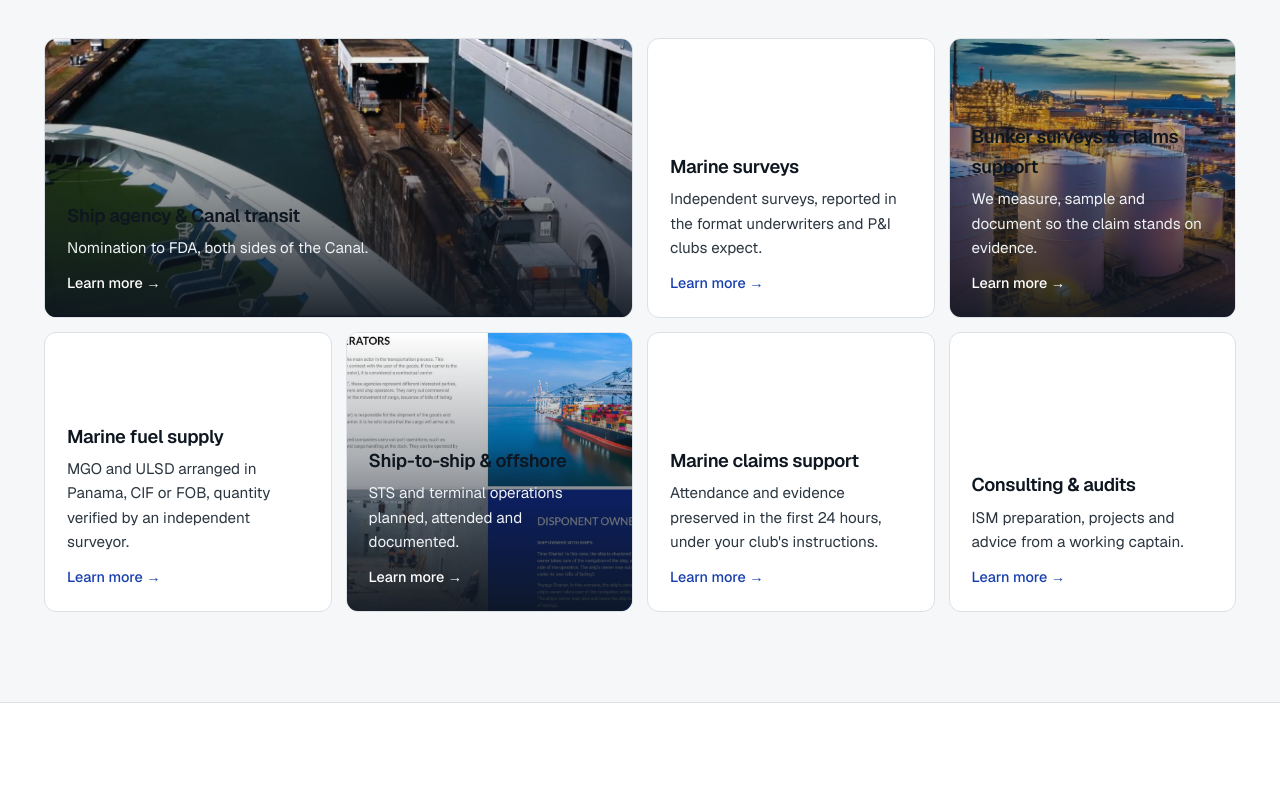
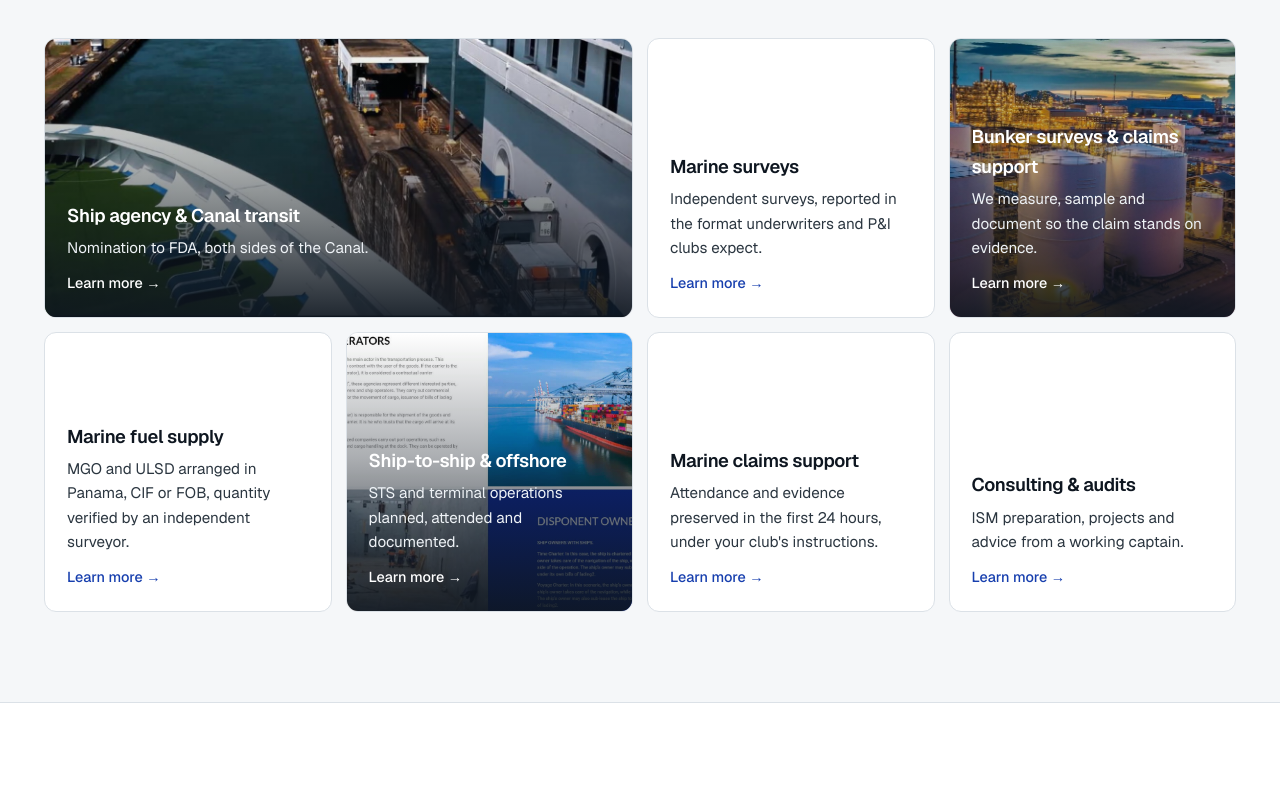
Before and after one commit to munozospinad0/crossworld-agency, a Next.js app: page /en in a window 1280 px wide. Shown: the part 1040-1836 px from the top of the page. Built offline with nearby package versions, Linux system fonts and the light colour scheme; no server answers.

Commit message:
Fix: estilos base en @layer para que text-white gane; revelado solo con JS

```diff
--- a/app/[locale]/layout.tsx
+++ b/app/[locale]/layout.tsx
@@ -39,6 +39,9 @@ export default async function LocaleLayout({children, params}: {children: React.
 
   return (
     <html lang={locale} className={`${GeistSans.variable} ${GeistMono.variable}`}>
+      <head>
+        <script dangerouslySetInnerHTML={{__html: "document.documentElement.classList.add('js')"}} />
+      </head>
       <body>
         <NextIntlClientProvider messages={messages}>
           <a className="skip" href="#content">{t('skip')}</a>
--- a/app/globals.css
+++ b/app/globals.css
@@ -37,15 +37,10 @@
   --container-max: 1320px;
 }
 
-:root {
-  color-scheme: light;
-}
-
-html {
-  scroll-behavior: smooth;
-  scroll-padding-top: 80px;
-}
-
+/* Base en capa: así las utilidades (text-white, etc.) siempre ganan. */
+@layer base {
+  :root { color-scheme: light; }
+  html { scroll-behavior: smooth; scroll-padding-top: 80px; }
   body {
     background: var(--color-paper);
     color: var(--color-text);
@@ -55,13 +50,12 @@ body {
     -webkit-font-smoothing: antialiased;
     text-rendering: optimizeLegibility;
   }
-
-h1, h2, h3, h4 {
-  color: var(--color-ink);
-  letter-spacing: -0.02em;
-  font-weight: 600;
+  h1, h2, h3, h4 { color: var(--color-ink); letter-spacing: -0.02em; font-weight: 600; }
+  :focus-visible { outline: 3px solid rgba(31, 79, 216, 0.35); outline-offset: 2px; border-radius: 6px; }
+  @media (prefers-reduced-motion: reduce) { html { scroll-behavior: auto; } }
 }
 
+@layer components {
   /* Tipografía de display */
   .t-display { font-size: clamp(2.2rem, 4.4vw, 3.6rem); line-height: 1.05; letter-spacing: -0.025em; font-weight: 700; }
   .t-h2 { font-size: clamp(1.7rem, 2.8vw, 2.4rem); line-height: 1.1; }
@@ -70,27 +64,25 @@ h1, h2, h3, h4 {
   /* Contenedor */
   .wrap { max-width: var(--container-max); margin-inline: auto; padding-inline: clamp(18px, 4vw, 44px); }
 
-/* Revelado al hacer scroll (solo desde la sección 3; nunca por encima del pliegue) */
-.rv { opacity: 0; transform: translateY(18px); transition: opacity 0.7s var(--ease-out-expo), transform 0.7s var(--ease-out-expo); }
-.rv.in { opacity: 1; transform: none; }
-.rv.d1 { transition-delay: 0.08s; }
-.rv.d2 { transition-delay: 0.16s; }
-.rv.d3 { transition-delay: 0.24s; }
+  /* Revelado al hacer scroll: solo con JS activo (html.js), nunca por encima del pliegue. Sin JS todo es visible. */
+  .js .rv { opacity: 0; transform: translateY(18px); transition: opacity 0.7s var(--ease-out-expo), transform 0.7s var(--ease-out-expo); }
+  .js .rv.in { opacity: 1; transform: none; }
+  .js .rv.d1 { transition-delay: 0.08s; }
+  .js .rv.d2 { transition-delay: 0.16s; }
+  .js .rv.d3 { transition-delay: 0.24s; }
 
   /* Marquesina de credenciales (única del sitio) */
-@keyframes mq { to { transform: translateX(-50%); } }
   .mq-track { animation: mq 42s linear infinite; width: max-content; }
   .mq.paused .mq-track, .mq:hover .mq-track { animation-play-state: paused; }
-
-@media (prefers-reduced-motion: reduce) {
-  html { scroll-behavior: auto; }
-  .rv { opacity: 1; transform: none; transition: none; }
-  .mq-track { animation: none !important; }
-}
-
-/* Foco visible coherente */
-:focus-visible { outline: 3px solid rgba(31, 79, 216, 0.35); outline-offset: 2px; border-radius: 6px; }
 
   /* Salto al contenido */
   .skip { position: absolute; left: -999px; top: 8px; z-index: 60; background: #fff; color: var(--color-ink); padding: 10px 14px; border-radius: 999px; border: 1px solid var(--color-line-strong); }
   .skip:focus { left: 12px; }
+
+  @media (prefers-reduced-motion: reduce) {
+    .js .rv { opacity: 1; transform: none; transition: none; }
+    .mq-track { animation: none !important; }
+  }
+}
+
+@keyframes mq { to { transform: translateX(-50%); } }
```
Lines whose indentation alone changed are shown as unchanged.
